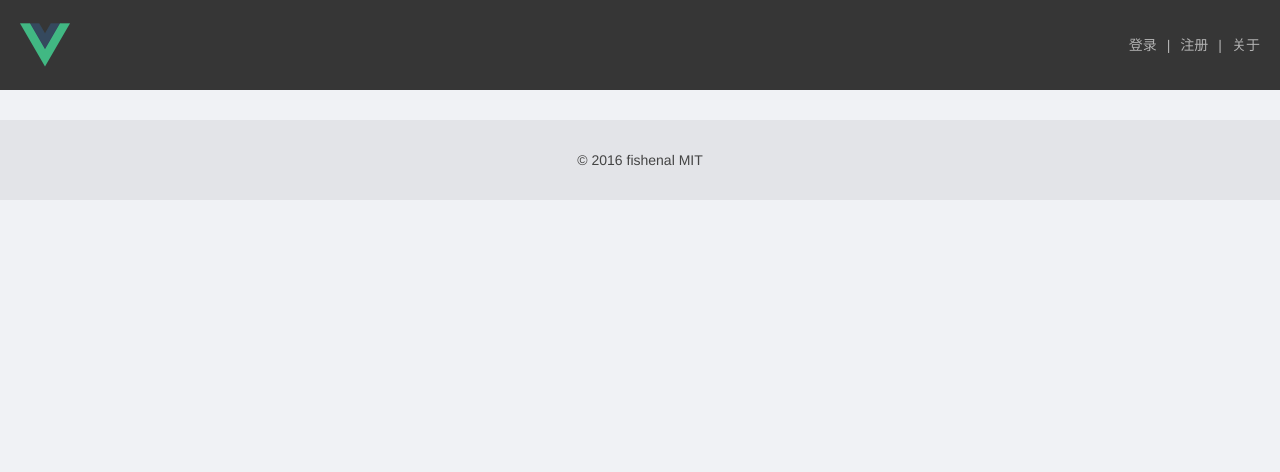
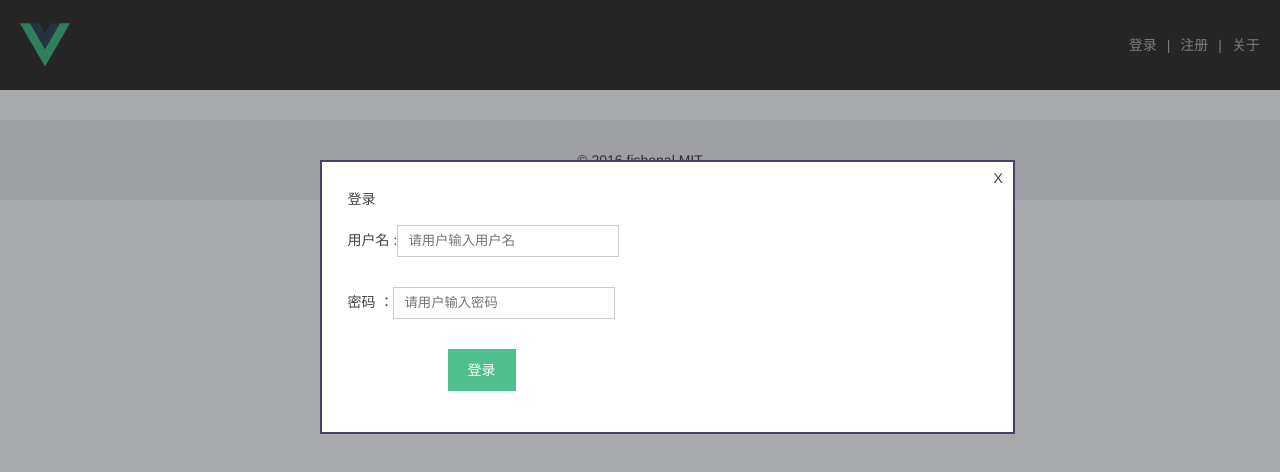
Before and after one commit to CZPGitHub/WX_prodject, a Vue app: page /detail in a window 1280 px wide. Both pictures are taken after a click on the item "登录". Shown: the top 472 px of the page. Built offline with nearby package versions, Linux system fonts and the light colour scheme; what vue-resource would draw is missing.

Commit message:
表单组件

```diff
--- /dev/null
+++ b/src/components/dialog.vue
@@ -0,0 +1,89 @@
+<template>
+    <div>
+        <div class="dialog-wrap">
+            <div class="dialog-cover" v-if="isShow" @click="closeMyself"></div>
+            <div class="dialog-content" v-if="isShow">
+                <p class="dialog-close" @click="closeMyself">X</p>
+                <slot>empty</slot>
+            </div>
+        </div>
+    </div>
+</template>
+
+<script>
+export default {
+    props:{
+        isShow:{
+            type:Boolean,
+            default:false
+        }
+    },
+    data () {
+      return {
+
+      }
+    },
+    methods:{
+      closeMyself () {
+        this.$emit('on-close')
+      }
+    }
+}
+</script>
+
+<style scoped>
+    .drop-enter-active {
+  transition: all .5s ease;
+}
+.drop-leave-active {
+  transition: all .3s ease;
+}
+.drop-enter {
+  transform: translateY(-500px);
+}
+.drop-leave-active {
+  transform: translateY(-500px);
+}
+
+.dialog-wrap {
+  position: fixed;
+  width: 100%;
+  height: 100%;
+}
+.dialog-cover {
+  background: #000;
+  opacity: .3;
+  position: fixed;
+  z-index: 5;
+  top: 0;
+  left: 0;
+  width: 100%;
+  height: 100%;
+}
+.dialog-content {
+  width: 50%;
+  position: fixed;
+  max-height: 50%;
+  overflow: auto;
+  background: #fff;
+  top: 20%;
+  left: 50%;
+  margin-left: -25%;
+  z-index: 10;
+  border: 2px solid #464068;
+  padding: 2%;
+  line-height: 1.6;
+}
+.dialog-close {
+  position: absolute;
+  right: 5px;
+  top: 5px;
+  width: 20px;
+  height: 20px;
+  text-align: center;
+  cursor: pointer;
+}
+.dialog-close:hover {
+  color: #4fc08d;
+}
+</style>
--- a/src/components/layout.vue
+++ b/src/components/layout.vue
@@ -5,11 +5,11 @@
         <img src="../assets/logo.png">
         <div class="head-nav">
           <ul class="nav-list">
-            <li>登录</li>
+            <li @click="logClick">登录</li>
             <li class="nav-pile">|</li>
-            <li >注册</li>
+            <li @click="regClick">注册</li>
             <li class="nav-pile">|</li>
-            <li>关于</li>
+            <li @click="aboutClick">关于</li>
           </ul>
         </div>
       </div>
@@ -22,10 +22,53 @@
     <div class="app-foot">
       <p>© 2016 fishenal MIT</p>
     </div>
+    <my-dialog :is-show="isShowAboutDialog" @on-close="closeDialog('isShowAboutDialog')">
+      <p>关于</p>
+    </my-dialog>
+    <my-dialog :is-show="isShowLogtDialog" @on-close="closeDialog('isShowLogtDialog')">
+      <p>登录</p>
+      <log-from></log-from>
+    </my-dialog>
+    <my-dialog :is-show="isShowregDialog" @on-close="closeDialog('isShowregDialog')">
+      <p>注册</p>
+      <reg-from></reg-from>
+    </my-dialog>
   </div>
 </template>
 
 <script>
+import Dialog from "./dialog";
+import LogFrom from "./logFrom";
+import regFrom from "./regFrom";
+  export default {
+    components:{
+      myDialog:Dialog,
+      LogFrom,
+      regFrom
+    },
+    data () {
+    return {
+      isShowAboutDialog: false,
+      isShowLogtDialog: false,
+      isShowregDialog: false
+    }
+  },
+  methods: {
+    aboutClick () {
+      this.isShowAboutDialog = true
+    },
+    logClick () {
+      this.isShowLogtDialog = true
+    },
+    regClick () {
+      this.isShowregDialog = true
+    },
+    closeDialog (attr) {
+      // console.log(attr)
+      this[attr] = false
+    }
+  }
+}
 
 </script>
 
--- /dev/null
+++ b/src/components/logFrom.vue
@@ -0,0 +1,42 @@
+<template>
+    <div class="login-form">
+        <div class="g-form">
+            <div class="g-form-line">
+                <span class="g-form-babel">用户名 :</span>
+                <div class="g-form-input">
+                    <input type="text" v-model="usernameModel" placeholder="请用户输入用户名">
+                </div>
+            </div>
+            <div class="g-form-line">
+                <span class="g-form-babel">密码 ：</span>
+                <div class="g-form-input">
+                    <input type="password" v-model="passwordModel" placeholder="请用户输入密码">
+                </div>
+            </div>
+            <div class="g-form-line">
+                <div class="g-form-btn">
+                <a class="button" @click="onLogin">登录</a>
+                </div>
+            </div>
+        </div>
+    </div>
+</template>
+<script>
+export default {
+    data () {
+        return {
+            usernameModel:"",
+            passwordModel:""
+        }
+    },
+    methods:{
+        onLogin () {
+            console.log(this.usernameModel,this.passwordModel)
+        }
+    }
+}
+</script>
+
+<style scoped>
+
+</style>
--- /dev/null
+++ b/src/components/regFrom.vue
@@ -0,0 +1,26 @@
+<template>
+  <div class="login-form">
+    <div class="g-form">
+      <div class="g-form-line" >
+        <span class="g-form-label"></span>
+        <div class="g-form-input">
+          <input type="text" placeholder="请输入用户名">
+        </div>
+      </div>
+      <div class="g-form-line">
+        <div class="g-form-btn">
+          <a class="button">注册</a>
+        </div>
+      </div>
+    </div>
+  </div>
+</template>
+<script>
+export default {
+
+}
+</script>
+
+<style scoped>
+
+</style>
--- a/src/components/slideShow.vue
+++ b/src/components/slideShow.vue
@@ -2,13 +2,19 @@
     <div class="slide-show" @mouseover="clearInv" @mouseout="runInv">
         <div class="slide-img">
             <a :href="slides[nowIndex].href">
-                <img :src="slides[nowIndex].src">
+                <!-- <img :src="slides[nowIndex].src"> -->
+                <transition name="slide-trans">
+                    <img v-if="isShow" :src="slides[nowIndex].src" >
+                </transition>
+                <transition name="slide-trans-old">
+                    <img v-if="!isShow" :src="slides[nowIndex].src" >
+                </transition>
             </a>
         </div>
         <h2>{{slides[nowIndex].title}}</h2>
         <ul class="slide-pages">
             <li @click="goto(prevIndex)">&lt;</li>
-            <li v-for="item,index in slides" @click="goto(index)">
+            <li v-for="(item,index) in slides" @click="goto(index)">
                 <a :class="{on: index === nowIndex}">{{ index +1 }}</a>
             </li>
             <li @click="goto(nextIndex)">&gt;</li>
@@ -30,7 +36,8 @@
     },
         data () {
             return {
-                nowIndex:0
+                nowIndex:0,
+                isShow:true
             }
         },
         computed: {
@@ -51,7 +58,13 @@
         },
         methods:{
             goto (index) {
-                this.nowIndex = index
+                this.isShow = false
+                setTimeout(()=>{
+                    this.isShow = true
+                    this.nowIndex = index
+                    this.$emit("onchange",index)
+                },100)
+                // this.nowIndex = index
             },
             runInv () {
                 this.InvId = setInterval( () => {
--- a/src/pages/index.vue
+++ b/src/pages/index.vue
@@ -24,7 +24,7 @@
       </div>
     </div>
     <div class="index-right">
-      <slide-show :slides="slides" :inv="speedTime"></slide-show>
+      <slide-show :slides="slides" :inv="speedTime" @onchange="slideChangeMonitor"></slide-show>
       <div class="index-board-list">
         <div class="index-board-item" v-for="(item,index) in boardList"
           :class="[{ 'line-last' : index % 2 !==0 },'index-board-'+ item.id ]" >
@@ -55,6 +55,11 @@ export default {
     }, (err) => {
       console.log(err)
     })
+  },
+  methods:{
+    slideChangeMonitor (index) {
+      // console.log("slideChangeMonitor==",index)
+    }
   },
   data () {
     return {
```
